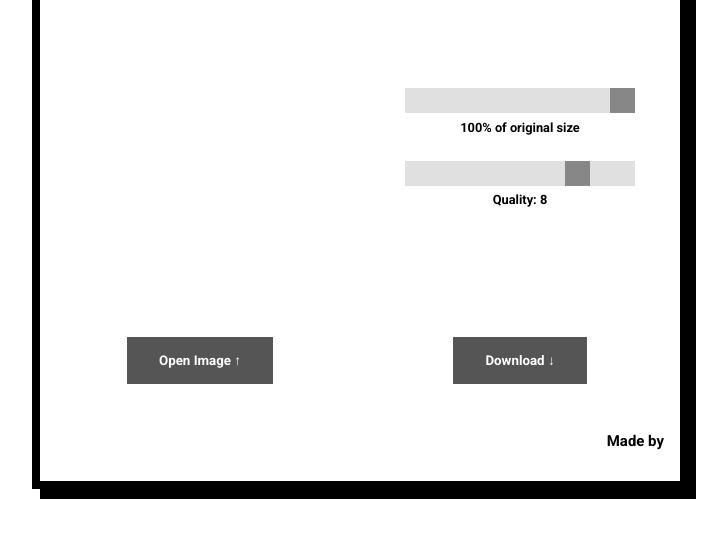
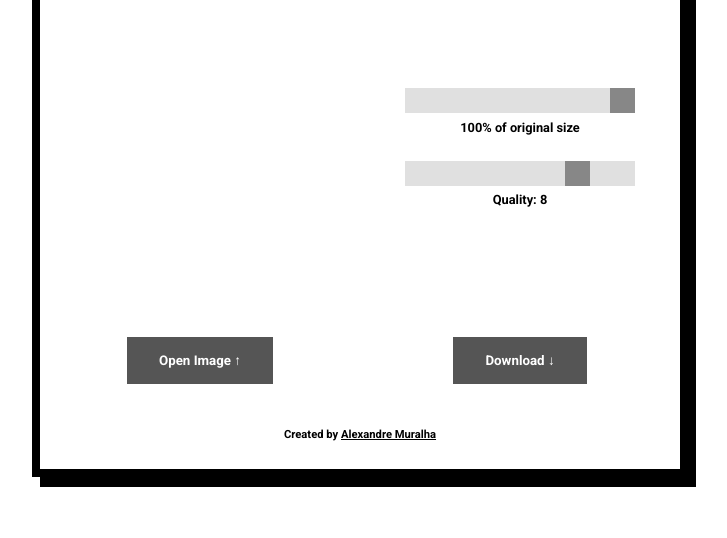
Before and after one commit to AlexandreMuralha/image-resizer, a plain HTML site: page index.html in a window 1280 px wide. Shown: the part 108-646 px from the top of the page, without its empty margins (280-1007 px from the left). Drawn offline with Linux system fonts and the light colour scheme.

Commit message:
added link to github

```diff
--- a/index.css
+++ b/index.css
@@ -45,6 +45,9 @@ canvas {
   /* display: none; */
 }
 
+a{
+  color: black;
+}
 
 /* SLIDERS */
 .slider {
@@ -119,8 +122,8 @@ canvas {
 #div-6{
   grid-column:1/3;
   grid-row: 4;
-  justify-self: end;
-  font-size: 0.8rem;
+  justify-self: center;
+  font-size: 0.6rem;
   margin: 1rem;
 }
 
--- a/index.html
+++ b/index.html
@@ -40,7 +40,7 @@
     </div>
 
     <div id="div-6">
-      <h3>Made by </h3>
+      <h3>Created by <a href="http://github.com/AlexandreMuralha" target="_blank">Alexandre Muralha</a></h3>
     </div>
   </grid-container>
 <script src="index.js"></script>
```
Also changed, not shown: 1 other file.
